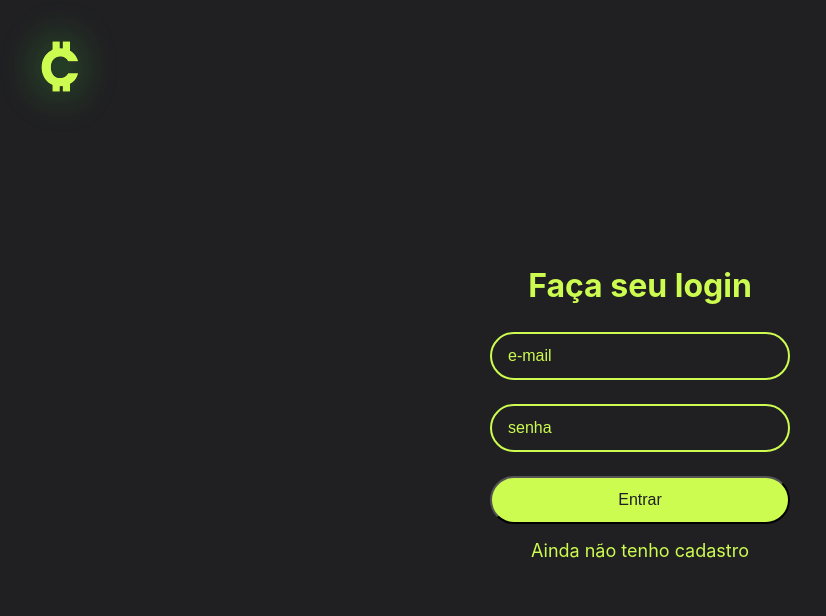
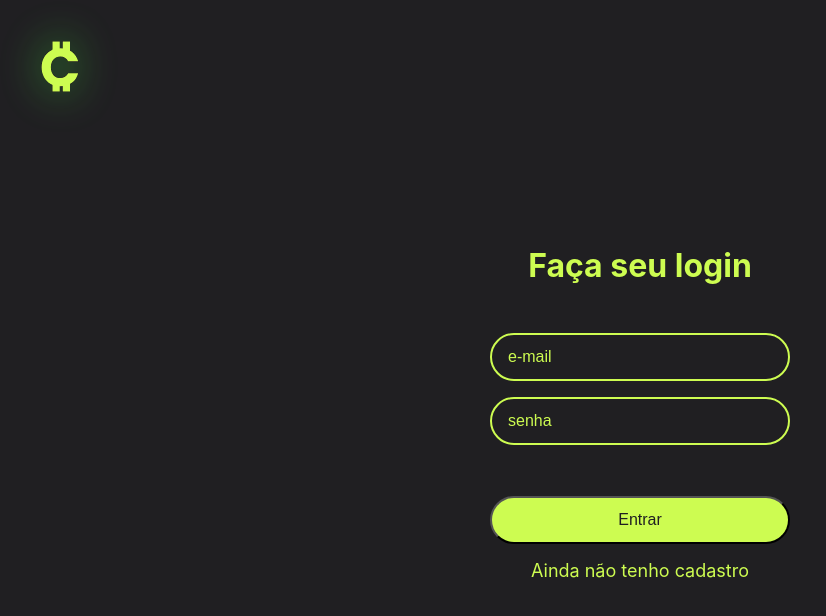
Before and after one commit to lorena-rabelo/criptobank, a React (Create React App) app in the folder my-app/: page / in a window 1280 px wide. Shown: the top 616 px of the page, without its empty margins (0-826 px from the left). Built offline with nearby package versions, Linux system fonts and the light colour scheme.

Commit message:
Updating login page

```diff
--- a/my-app/src/components/Input/style.js
+++ b/my-app/src/components/Input/style.js
@@ -18,5 +18,4 @@ export const Input = styled.input`
 export const Wrapper = styled.div`
   display: flex;
   flex-direction: column;
-  margin-bottom: 24px;
 `;
--- a/my-app/src/pages/Login/index.js
+++ b/my-app/src/pages/Login/index.js
@@ -7,17 +7,33 @@ import * as S from "./style";
 const Login = () => {
   const [email, setEmail] = useState("");
   const [password, setPassword] = useState("");
+  const [error, setError] = useState(false);
   const handleSubmit = () => console.log("submit");
 
   return (
     <S.Wrapper>
-      <S.Form onSubmit={handleSubmit}>
+      <form onSubmit={handleSubmit}>
         <S.Text>Faça seu login</S.Text>
-        <Input type="text" placeholder="e-mail" value={email} onChange={({ target }) => setEmail(target.value)}/>
-        <Input type="password" placeholder="senha" value={password} onChange={({ target }) => setPassword(target.value)}/>
+        <S.InputWrapper>
+          <Input
+            type="text"
+            placeholder="e-mail"
+            value={email}
+            onChange={({ target }) => setEmail(target.value)}
+            hasError={""}
+          />
+          <Input
+            type="password"
+            placeholder="senha"
+            value={password}
+            onChange={({ target }) => setPassword(target.value)}
+            hasError={""}
+          />
+          {error && <S.ErrorText>Login ou senha inválido</S.ErrorText>}
+        </S.InputWrapper>
         <Button type="submit">Entrar</Button>
-      </S.Form>
-      <S.CustomLink to="/"> Ainda não tenho cadastro </S.CustomLink>
+      </form>
+      <S.CustomLink to="/register"> Ainda não tenho cadastro </S.CustomLink>
     </S.Wrapper>
   );
 };
--- a/my-app/src/pages/Login/style.js
+++ b/my-app/src/pages/Login/style.js
@@ -6,14 +6,24 @@ export const Wrapper = styled.section`
   flex-direction: column;
   align-self: center;
   text-align: center;
+
+  & input{
+    margin-bottom: 16px;
+  }
 `;
 
-export const Form = styled.form`
+export const InputWrapper = styled.div`
+  margin-top: 48px;
+  height: 163px;
 `;
 
 export const Text = styled.h2`
   font-size: 32px;
   color: #cdfc51;
+`;
+
+export const ErrorText = styled.span`
+  color: #ff675d;
 `;
 
 export const CustomLink = styled(Link)`
```
